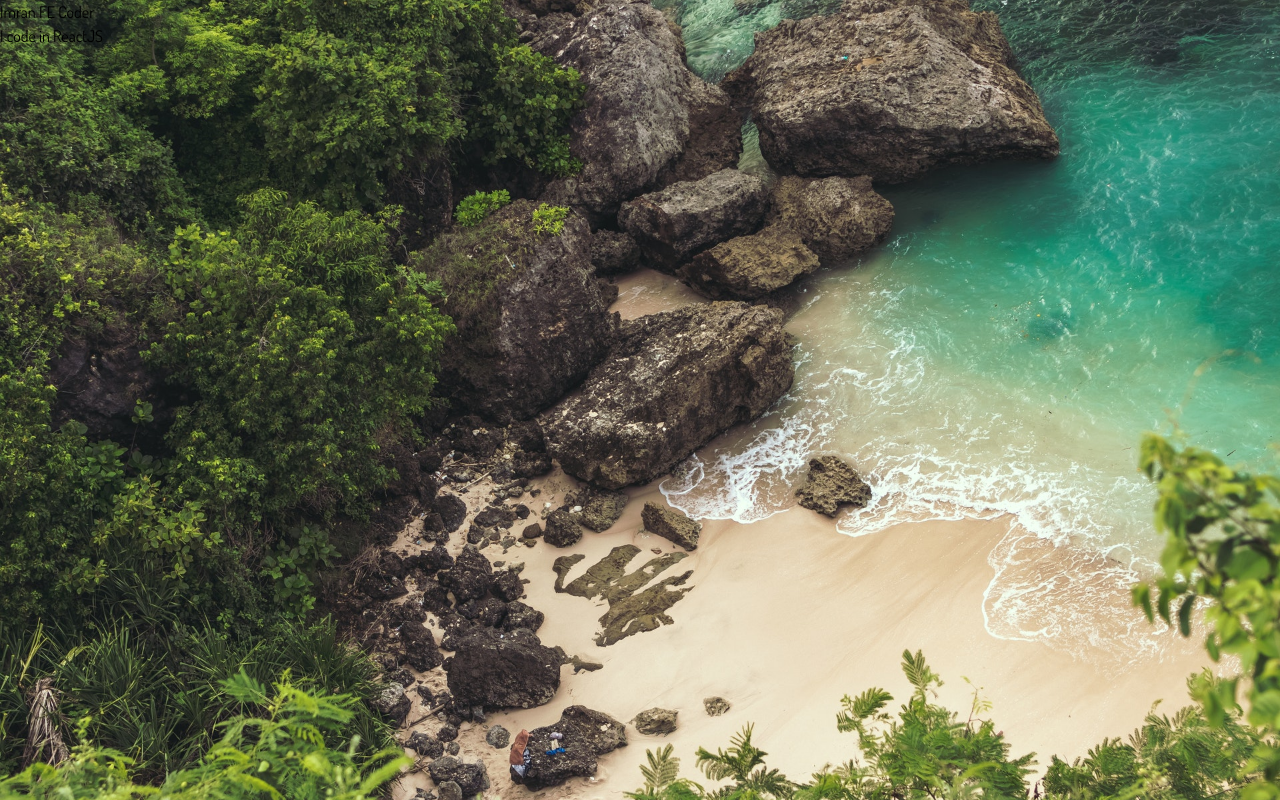
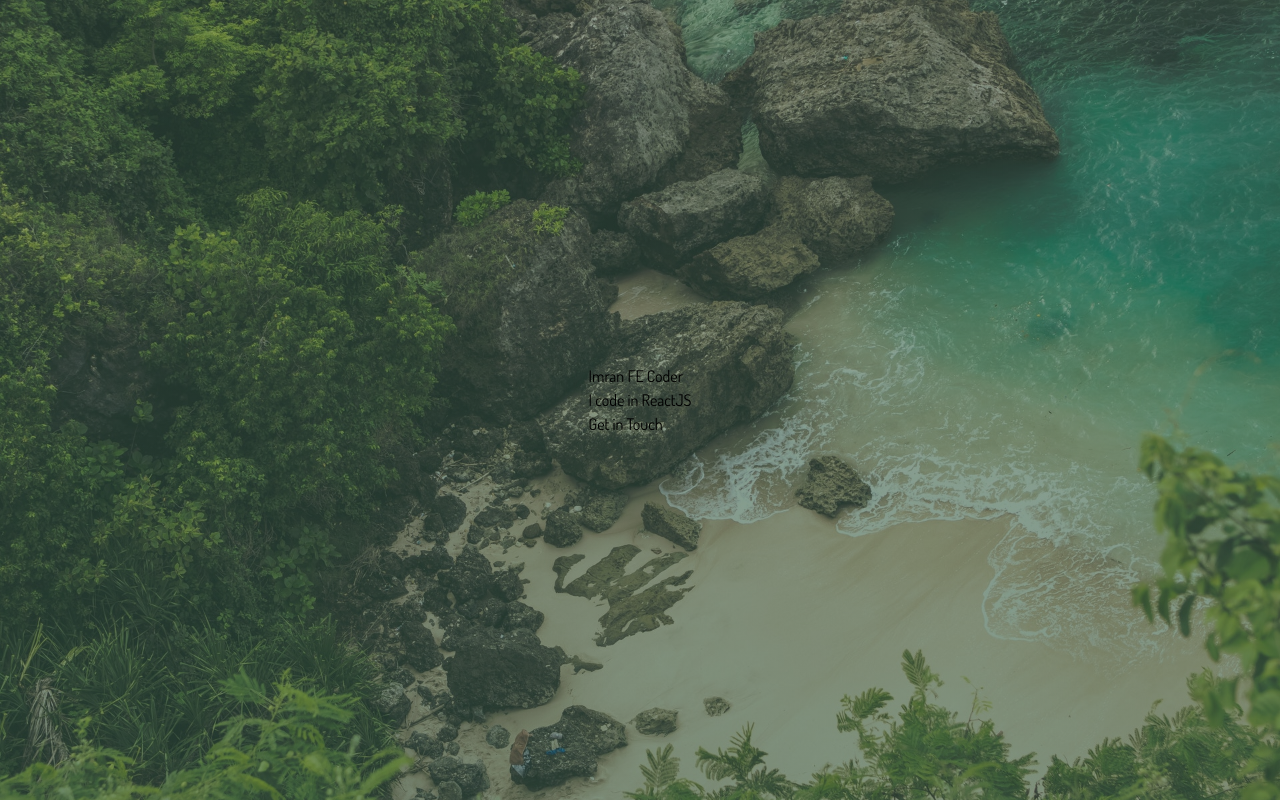
Before and after one commit to emmeiwhite/html5-css3-js-projects, a website: page 3-hero-animated/src/index.html in a window 1280 px wide. Drawn offline with Linux system fonts and the light colour scheme.

Commit message:
linear-gradient set in tailwind config along with hero image

```diff
--- a/3-hero-animated/src/index.html
+++ b/3-hero-animated/src/index.html
@@ -13,11 +13,13 @@
     <title>Hero Animated | Tailwind</title>
   </head>
   <body class="font-dosis">
-    <section class="hero-wrapper bg-hero h-screen w-screen bg-cover bg-center">
-      <div class="banner">
-        <h1>Imran <span>FE Coder</span></h1>
+    <section
+      class="bg-hero h-screen w-screen bg-cover bg-center grid items-center justify-center"
+    >
+      <div class="w-fit h-fit">
+        <h1 class="">Imran <span>FE Coder</span></h1>
         <p>I code in ReactJS</p>
-        <button></button>
+        <button>Get in Touch</button>
       </div>
     </section>
   </body>
--- a/3-hero-animated/tailwind.config.js
+++ b/3-hero-animated/tailwind.config.js
@@ -20,7 +20,7 @@ module.exports = {
         dosis: ["Dosis", "sans-serif"],
       },
       backgroundImage: {
-        hero: "url('images/hero.jpg')",
+        hero: "linear-gradient(rgba(53,82,66,0.5),rgba(47,80,63,0.6)), url('images/hero.jpg')",
       },
     },
   },
```
Also changed, not shown: 3-hero-animated/src/output.css.
